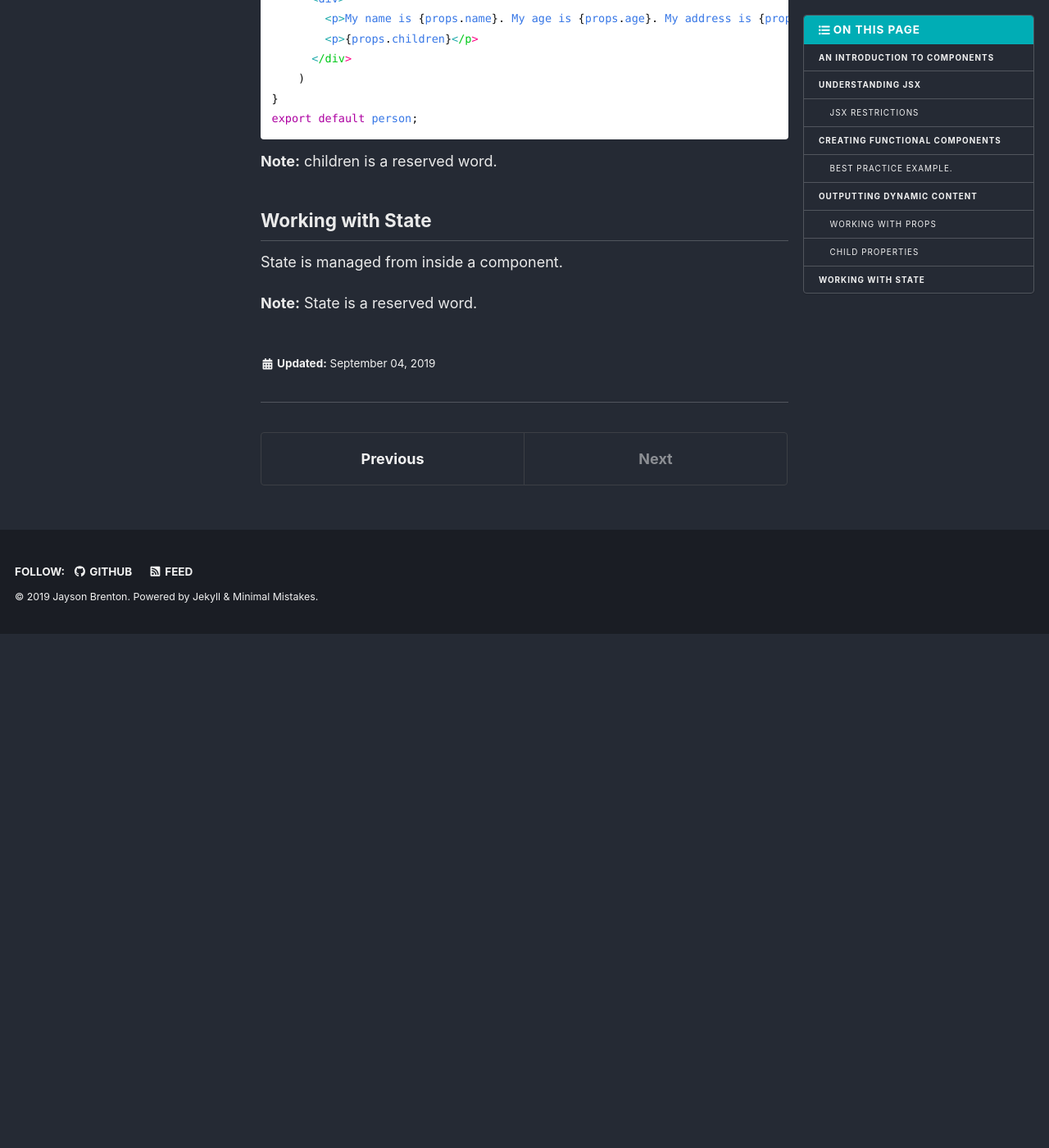
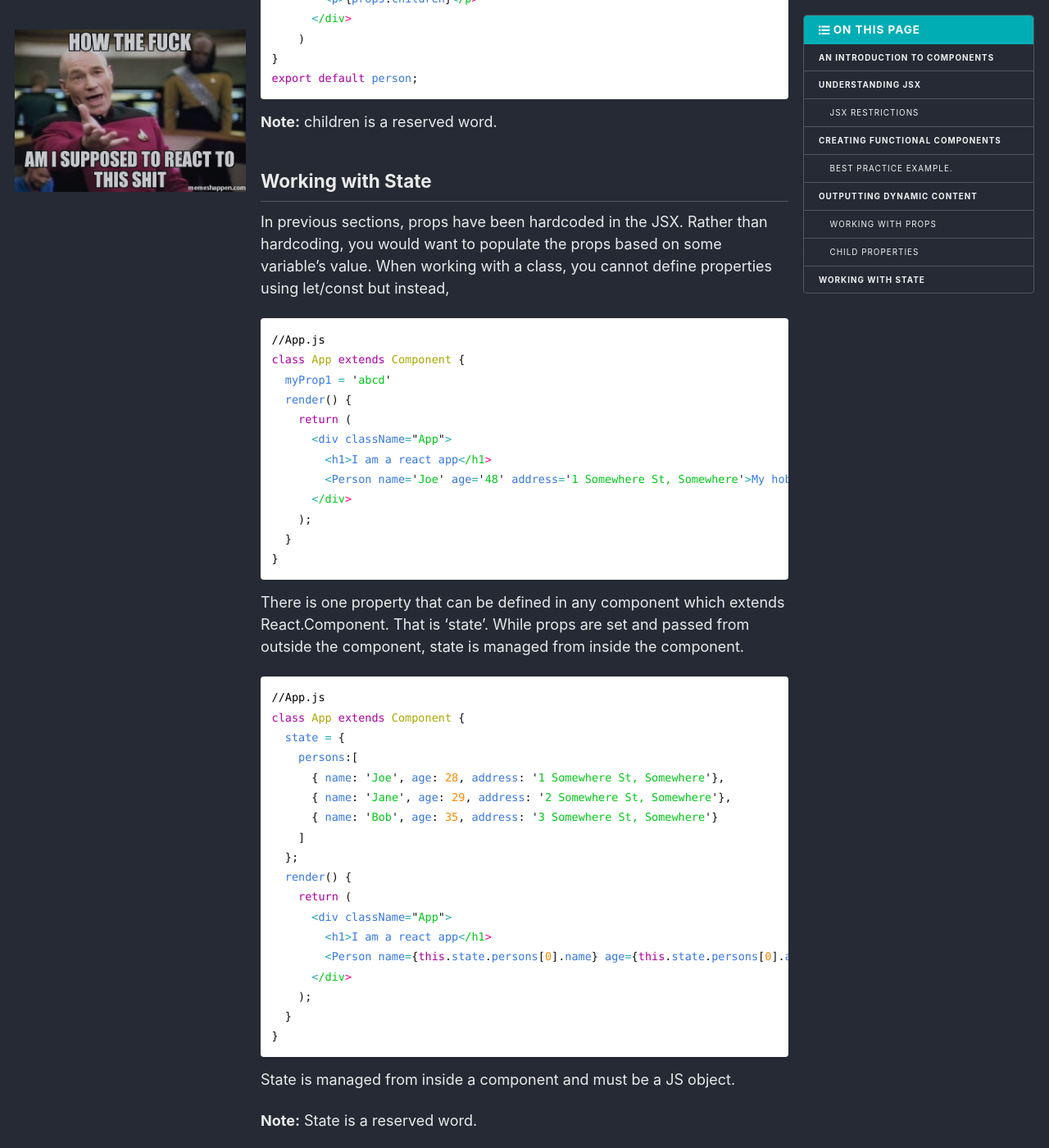
Before and after one commit to JaysonBrenton/trainingNotes, a Jekyll site: the page built from _react/04_coreReactComponents.md, in a window 1280 px wide and 1400 px high, scrolled down 6949 px. Shown: the whole window at 82% size. Built offline with Jekyll 4.4.1, drawn with Linux system fonts in a browser that asks for light colours; nearby versions of some CDN libraries; before the commit the page ends 7722 px from its top, so only the background shows below that.

Commit message:
updated content

````diff
--- a/_react/04_coreReactComponents.md
+++ b/_react/04_coreReactComponents.md
@@ -213,7 +213,6 @@
         <h1>I am a react app</h1>
         <Person name='Joe' age='48' address='1 Somewhere St, Somewhere'/>
       </div>
-
     );
   }
 }
@@ -254,7 +253,6 @@
         <h1>I am a react app</h1>
         <Person name='Joe' age='48' address='1 Somewhere St, Somewhere'>My hobbies are: racing</Person>
       </div>
-
     );
   }
 }
@@ -282,6 +280,46 @@
 
 ## Working with State
 
-State is managed from inside a component.
+In previous sections, props have been hardcoded in the JSX. Rather than hardcoding, you would want to populate the props based on some variable's value. When working with a class, you cannot define properties using let/const but instead,
+
+```javascript
+//App.js
+class App extends Component {
+  myProp1 = 'abcd'
+  render() {
+    return (
+      <div className="App">
+        <h1>I am a react app</h1>
+        <Person name='Joe' age='48' address='1 Somewhere St, Somewhere'>My hobbies are: racing</Person>
+      </div>
+    );
+  }
+}
+```
+
+There is one property that can be defined in any component which extends React.Component. That is 'state'. While props are set and passed from outside the component, state is managed from inside the component.
+
+```javascript
+//App.js
+class App extends Component {
+  state = {
+    persons:[
+      { name: 'Joe', age: 28, address: '1 Somewhere St, Somewhere'},
+      { name: 'Jane', age: 29, address: '2 Somewhere St, Somewhere'},
+      { name: 'Bob', age: 35, address: '3 Somewhere St, Somewhere'}
+    ]
+  };
+  render() {
+    return (
+      <div className="App">
+        <h1>I am a react app</h1>
+        <Person name={this.state.persons[0].name} age={this.state.persons[0].age} address={this.state.persons[0].address}>My hobbies are: racing</Person>
+      </div>
+    );
+  }
+}
+```
+
+State is managed from inside a component and must be a JS object.
 
 **Note:** State is a reserved word.
````
